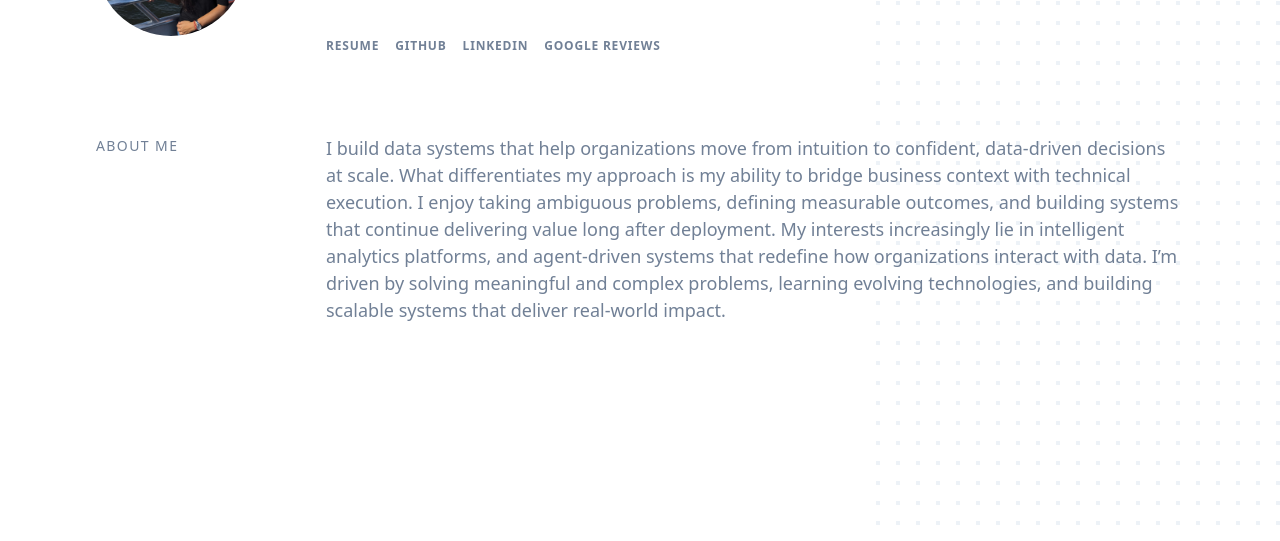
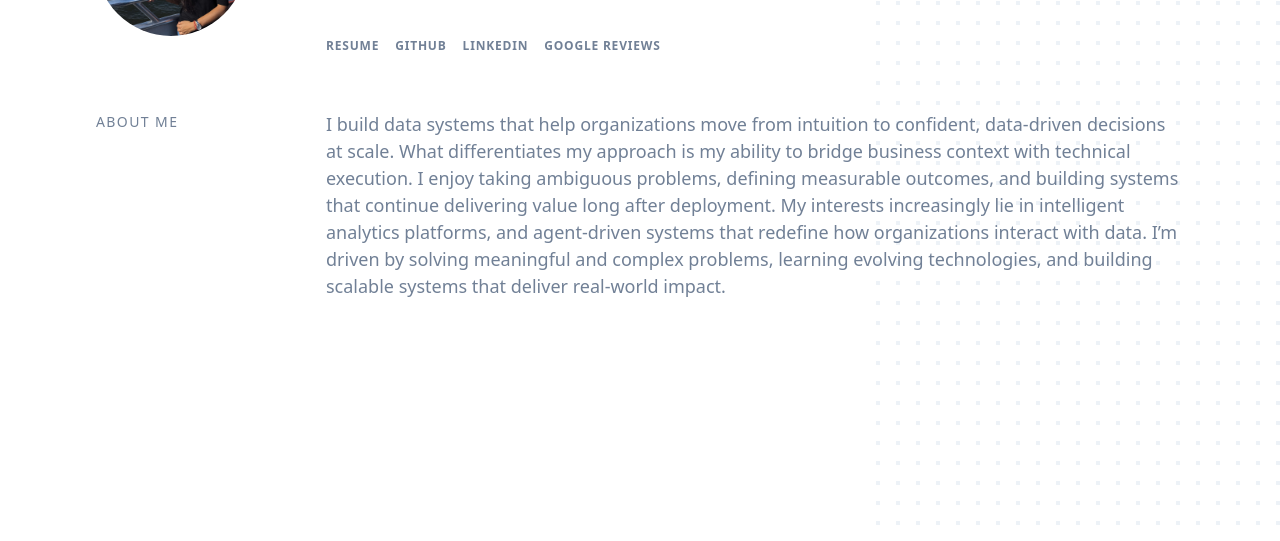
Before and after one commit to apriya3/apriya3.github.io, a Gatsby site: page / in a window 1280 px wide. Shown: the part 259-800 px from the top of the page. Built offline with nearby package versions, Linux system fonts and the light colour scheme; Gatsby itself is replaced by a stand-in of ours.

Commit message:
reduced vertical space

```diff
--- a/src/components/section/index.jsx
+++ b/src/components/section/index.jsx
@@ -1,7 +1,7 @@
 import React from 'react';
 
 const classes = {
-  wrapper: 'block pt-12 md:flex',
+  wrapper: 'block pt-6 md:flex',
   title: 'pb-6 md:w-full md:max-w-150 md:p-0',
   heading:
     'font-xs font-light tracking-widest text-sm text-gray-600 leading-normal uppercase',
```
